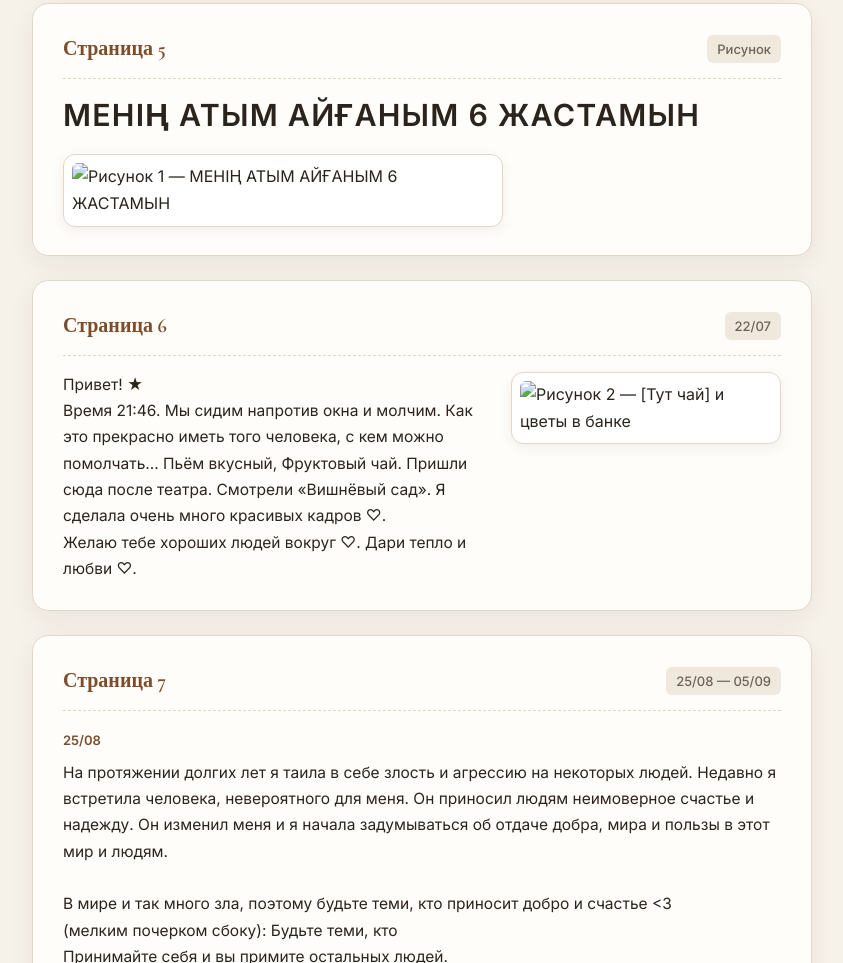
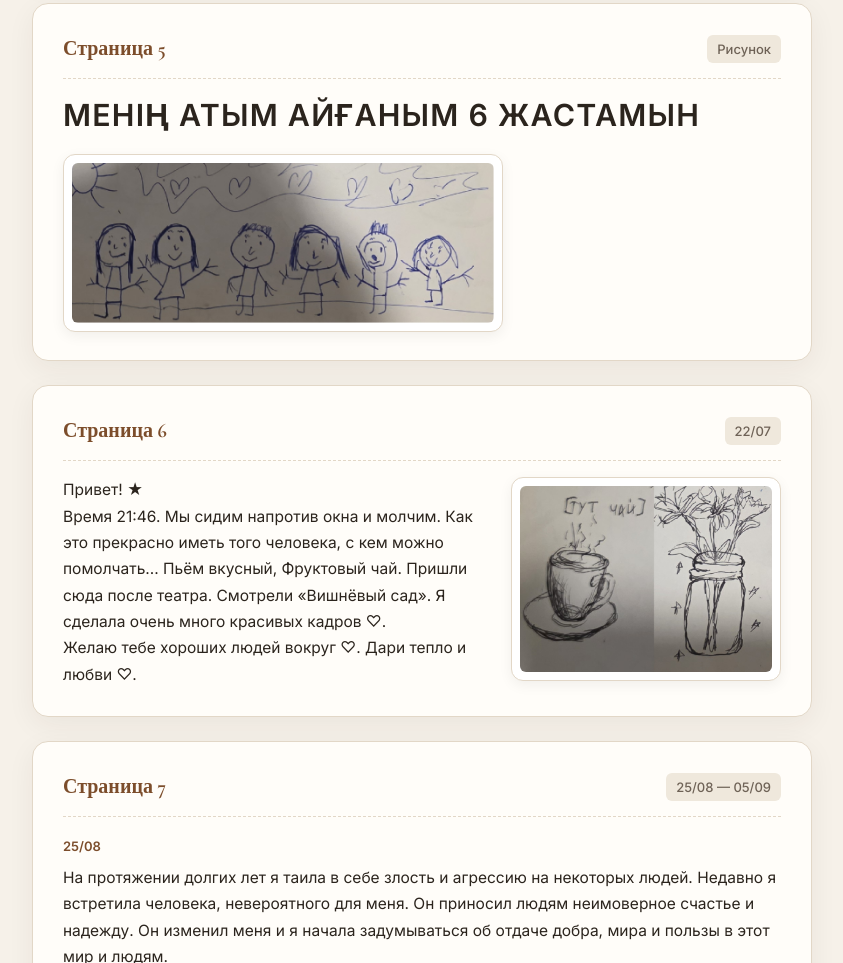
Before and after one commit to danblackwoodad96-cmyk/-, a plain HTML site: page index.html in a window 1280 px wide. Shown: the part 2003-2966 px from the top of the page, without its empty margins (218-1061 px from the left). Drawn offline with nearby package versions, Linux system fonts and the light colour scheme.

Commit message:
Update index.html

```diff
--- a/index.html
+++ b/index.html
@@ -456,7 +456,7 @@ YOLO — you live only once ♡
         <div class="sketch-left-wrap">
           <div class="big-caps">МЕНІҢ АТЫМ АЙҒАНЫМ 6 ЖАСТАМЫН</div>
           <div class="sketch-frame">
-            <img src="drawing1.jpg" alt="Рисунок 1 — МЕНІҢ АТЫМ АЙҒАНЫМ 6 ЖАСТАМЫН" />
+            <img src="drawing1.jpg.bmp" alt="Рисунок 1 — МЕНІҢ АТЫМ АЙҒАНЫМ 6 ЖАСТАМЫН" />
           </div>
         </div>
       </article>
@@ -472,7 +472,7 @@ YOLO — you live only once ♡
 Время 21:46. Мы сидим напротив окна и молчим. Как это прекрасно иметь того человека, с кем можно помолчать... Пьём вкусный, Фруктовый чай. Пришли сюда после театра. Смотрели «Вишнёвый сад». Я сделала очень много красивых кадров ♡.
 Желаю тебе хороших людей вокруг ♡. Дари тепло и любви ♡.</div>
           <div class="sketch-frame">
-            <img src="drawing2.jpg" alt="Рисунок 2 — [Тут чай] и цветы в банке" />
+            <img src="drawing2.jpg.bmp" alt="Рисунок 2 — [Тут чай] и цветы в банке" />
           </div>
         </div>
       </article>
```
